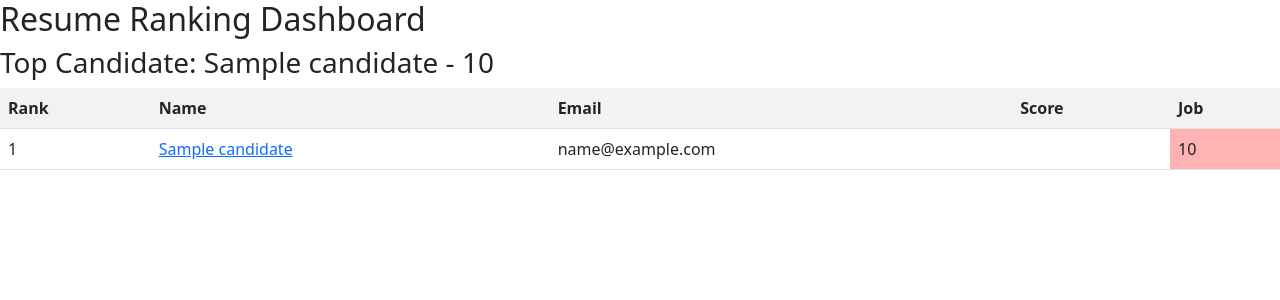
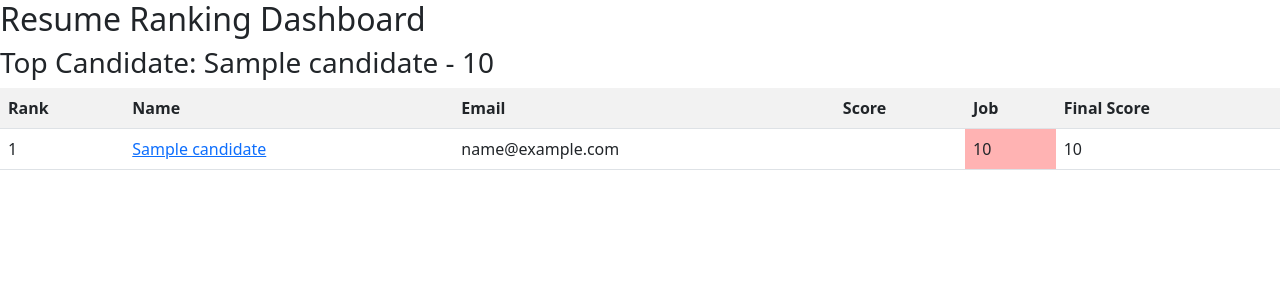
Before and after one commit to Muhamad1375/AI-ATS-Recruitment-System, a Django app: page /dashboard/ in a window 1280 px wide. Shown: the top 300 px of the page. Run offline with Django 5.2, Linux system fonts and the light colour scheme; tables that the repository leaves empty hold one stand-in row (values such as "Sample post"); data that the repository does not hold is empty.

Commit message:
final score

```diff
--- a/ats_ai/core/models.py
+++ b/ats_ai/core/models.py
@@ -22,7 +22,10 @@ class Candidate(models.Model):
     resume_file = models.FileField(upload_to='resumes/')
     resume_text = models.TextField(blank=True, null=True)
 
-    score = models.IntegerField(default=0)  # نمره AI
+    score = models.IntegerField(default=0)
+     # نمره AI
+    final_score = models.IntegerField(default=0)
+
 
     created_at = models.DateTimeField(auto_now_add=True)
 
--- a/ats_ai/core/templates/dashboard.html
+++ b/ats_ai/core/templates/dashboard.html
@@ -21,6 +21,7 @@ Top Candidate:
         <th>Email</th>
         <th>Score</th>
         <th>Job</th>
+        <th>Final Score</th>
 
     </tr>
 
@@ -45,6 +46,7 @@ Top Candidate:
         >
             {{ c.score }}
         </td>
+        <td>{{ c.final_score }}</td>
     </tr>
     {% endfor %}
 </table>
--- a/ats_ai/core/views.py
+++ b/ats_ai/core/views.py
@@ -47,9 +47,21 @@ def upload_resume(request):
         text = extract_text(file_path)
 
         score = ai_score(text, job.description)
+        found, missing, skill_score = analyze_skills(
+            text,
+            job.description
+        )
+
+        final_score = round(
+            (score * 0.7) +
+            (skill_score * 0.3)
+        )
+
 
         candidate.resume_text = text
         candidate.score = score
+        candidate.final_score = final_score
+        candidate.resume_text = text
         candidate.save()
 
         return redirect('success')
@@ -61,7 +73,7 @@ def success(request):
     return render(request, 'success.html')
 
 def dashboard(request):
-    candidates = Candidate.objects.all().order_by('-score')
+    candidates = Candidate.objects.all().order_by('-final_score')
     return render(request, 'dashboard.html', {'candidates': candidates})
 
 
```
Also changed, not shown: ats_ai/core/migrations/0004_candidate_final_score.py (added), 1 other file.
